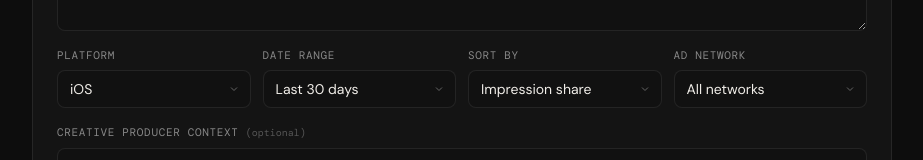
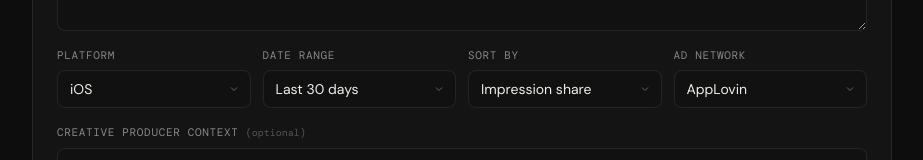
Before and after one commit to pashokk/st-insights, a Next.js app: page /creative-intel in a window 1280 px wide. Shown: the part 416-576 px from the top of the page, without its empty margins (178-1101 px from the left). Built offline with nearby package versions, Linux system fonts and the light colour scheme.

Commit message:
Fix: networks param is mandatory, default to Applovin, use correct ST network values

```diff
--- a/app/api/creative-intel/route.ts
+++ b/app/api/creative-intel/route.ts
@@ -30,7 +30,7 @@ export async function POST(req: NextRequest) {
         limit: '10',
         sort_by: sortBy || 'share',
       })
-      if (network) params.set('networks', network)
+      params.set('networks', network || 'Applovin')
 
       const stUrl = `https://api.sensortower.com/v1/${platform || 'ios'}/ad_intel/creatives?${params}`
 
@@ -44,7 +44,9 @@ export async function POST(req: NextRequest) {
             { status: 502 }
           )
         }
+        console.log('ST URL:', stUrl)
         const stData = await stRes.json()
+        console.log('ST response:', JSON.stringify(stData).slice(0, 800))
         creatives = stData.ad_units || stData.creatives || stData.data || []
       } catch (fetchErr) {
         return NextResponse.json(
--- a/app/creative-intel/page.tsx
+++ b/app/creative-intel/page.tsx
@@ -10,7 +10,7 @@ const DEFAULT_FORM: FormState = {
   platform: 'ios',
   days: '30',
   sortBy: 'share',
-  network: '',
+  network: 'Applovin',
   context: '',
 }
 
@@ -143,18 +143,13 @@ export default function CreativeIntelPage() {
             <div className="field">
               <label htmlFor="network">Ad network</label>
               <select id="network" value={form.network} onChange={set('network')}>
-                <option value="">All networks</option>
+                <option value="Applovin">AppLovin</option>
                 <option value="Admob">AdMob</option>
-                <option value="Applovin">AppLovin</option>
-                <option value="BidMachine">BidMachine</option>
-                <option value="Digital Turbine">Digital Turbine</option>
-                <option value="InMobi">InMobi</option>
-                <option value="Mintegral">Mintegral</option>
-                <option value="Moloco">Moloco</option>
-                <option value="Supersonic">Supersonic</option>
-                <option value="Unity">Unity</option>
-                <option value="Vungle">Vungle</option>
-                <option value="Youtube">YouTube</option>
+                <option value="Instagram">Instagram</option>
+                <option value="Mopub">MoPub</option>
+                <option value="Adcolony">AdColony</option>
+                <option value="Chartboost">Chartboost</option>
+                <option value="Pinterest">Pinterest</option>
               </select>
             </div>
           </div>
```
